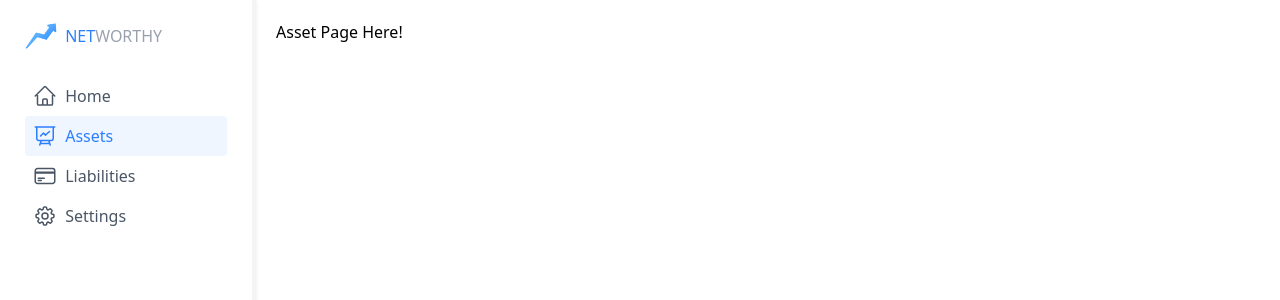
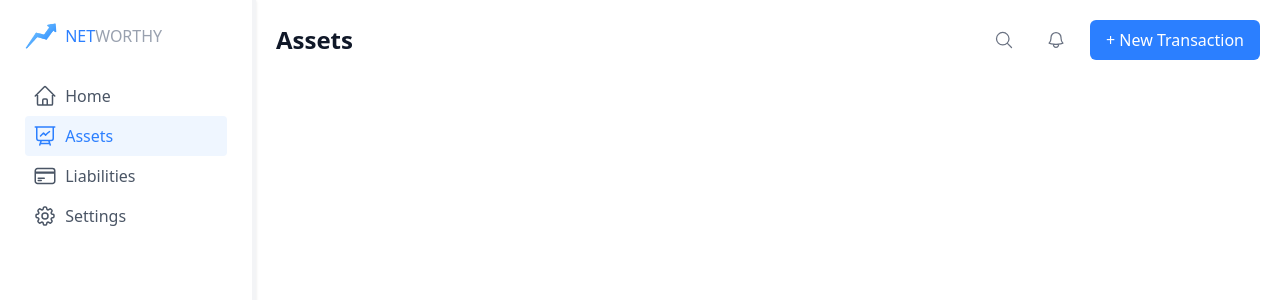
Before and after one commit to kensukeseno/NetWorthy, a Next.js app: page /assets in a window 1280 px wide. Shown: the top 300 px of the page. Built offline with nearby package versions, Linux system fonts and the light colour scheme; no server answers; sample sign-in values are in the browser's storage; what urql would draw is missing.

Commit message:
Added Asset Initial - Header

```diff
--- a/src/app/assets/page.tsx
+++ b/src/app/assets/page.tsx
@@ -1,3 +1,24 @@
+'use client';
+import { MagnifyingGlassIcon, BellIcon } from '@heroicons/react/24/outline';
+
 export default function AssetsPage() {
-    return (<> <h1>Asset Page Here!</h1> </>);
+  return (
+    <div className="flex-1">
+      {/* Header */}
+      <div className="flex justify-between items-center mb-6">
+        <h1 className="text-2xl font-bold text-gray-900">Assets</h1>
+        <div className="flex items-center gap-4">
+          <button className="p-2 text-gray-500 hover:text-gray-700">
+            <MagnifyingGlassIcon className="h-5 w-5" />
+          </button>
+          <button className="p-2 text-gray-500 hover:text-gray-700">
+            <BellIcon className="h-5 w-5" />
+          </button>
+          <button className="bg-blue-500 text-white px-4 py-2 rounded-md hover:bg-blue-600 transition-colors">
+            + New Transaction
+          </button>
+        </div>
+      </div>
+    </div>
+  );
 }
--- a/src/components/Header.tsx
+++ b/src/components/Header.tsx
@@ -11,7 +11,10 @@ interface HeaderProperties {
   hideIcons?: boolean;
 }
 
-export default function Header({hideWelcome = false, hideIcons = false} : HeaderProperties)  {
+export default function Header({
+  hideWelcome = false,
+  hideIcons = false,
+}: HeaderProperties) {
   const { data: session } = useSession();
 
   return (
@@ -22,9 +25,13 @@ export default function Header({hideWelcome = false, hideIcons = false} : Header
         </div>
       )}
       {!hideIcons && (
-        <div className="flex flex-row gap-1 items-center">
-          <MagnifyingGlassIcon className="h-5 w-5" />
-          <BellIcon className="h-5 w-5" />
+        <div className="flex flex-row gap-4 items-center">
+          <button className="p-2 text-gray-500 hover:text-gray-700">
+            <MagnifyingGlassIcon className="h-5 w-5" />
+          </button>
+          <button className="p-2 text-gray-500 hover:text-gray-700">
+            <BellIcon className="h-5 w-5" />
+          </button>
           <button className="h-6 w-6">
             <PlusIcon className="text-white bg-blue-600 rounded-2xl p-1" />
           </button>
```
